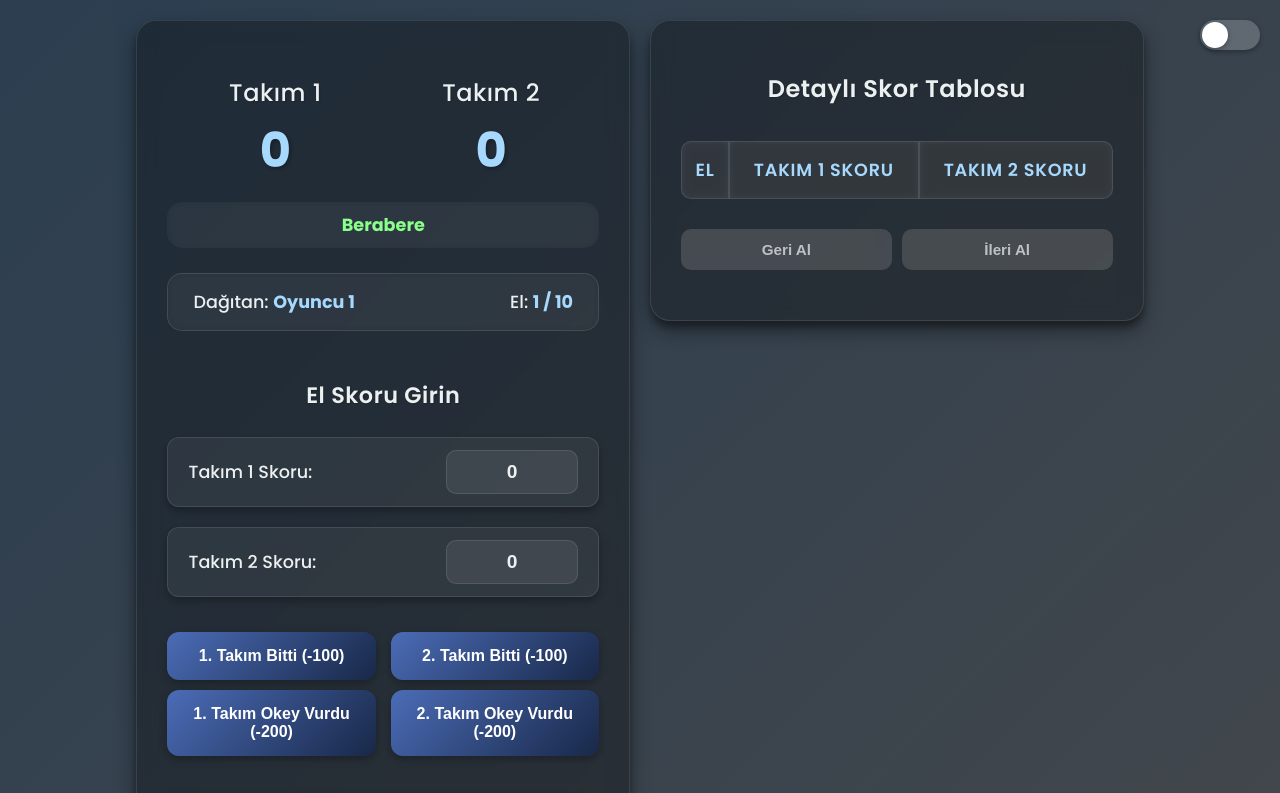
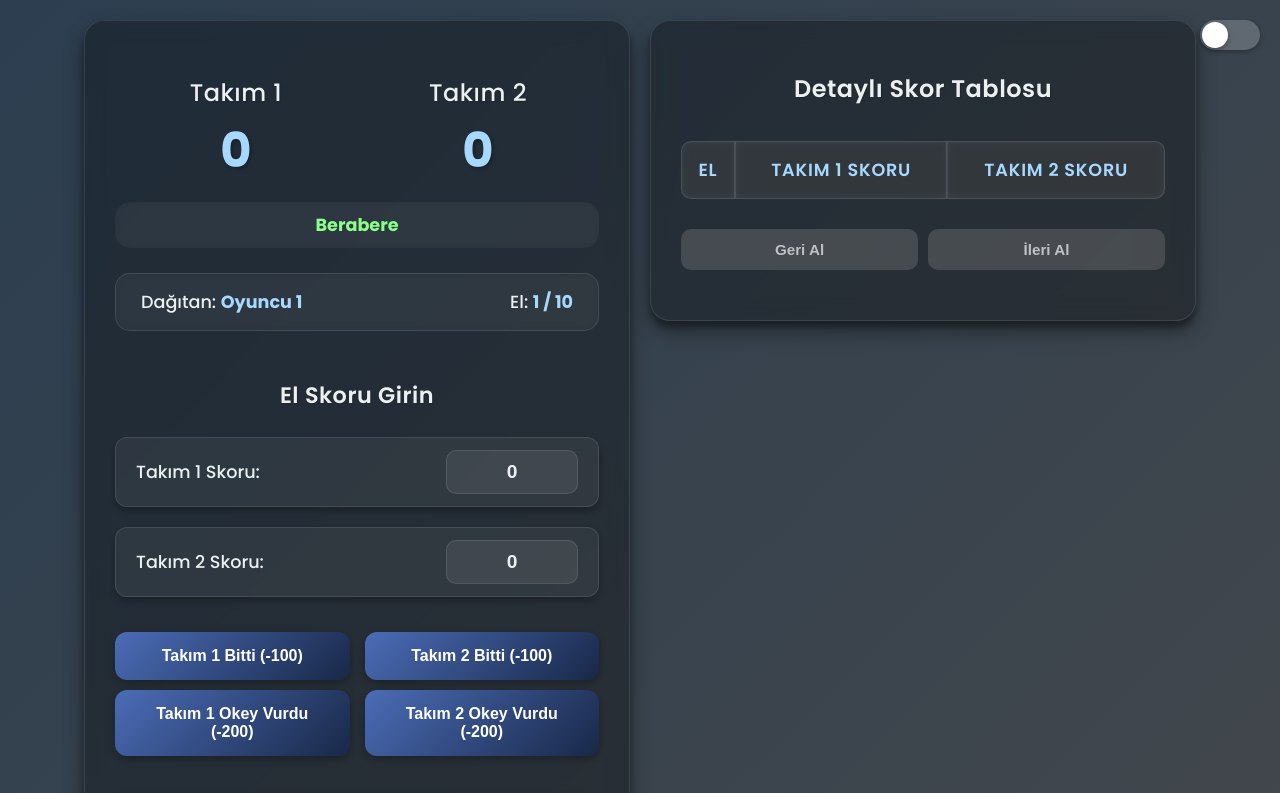
Before and after one commit to ffgebel/kut-yazboz, a plain HTML site: page index.html in a window 1280 px wide. Both pictures are taken after a click on the button "Oyunu Başlat". Shown: the top 793 px of the page. Drawn offline with Linux system fonts and the light colour scheme.

Commit message:
Update index.html

```diff
--- a/index.html
+++ b/index.html
@@ -70,20 +70,19 @@
             --transition-speed: 0.3s;
         }
 
-        html, body {
+        body {
+            font-family: 'Poppins', sans-serif;
             margin: 0;
             padding: 0;
-            /* Yüksekliği 100dvh yaparak tarayıcı çubuklarının hesaba katılmasını sağlıyoruz */
-            min-height: 100dvh;
-            font-family: 'Poppins', sans-serif;
+            display: flex;
+            justify-content: center;
+            align-items: center;
+            min-height: 100vh;
             background: var(--primary-bg);
             color: var(--text-primary);
             overflow-x: hidden;
             transition: background var(--transition-speed) ease-in-out, color var(--transition-speed) ease-in-out;
             font-size: 16px;
-            display: flex;
-            justify-content: center;
-            align-items: flex-start; /* İçeriğin yukarıdan başlamasını sağla */
         }
 
         .container {
@@ -94,7 +93,6 @@
             gap: 20px;
             padding: 20px;
             box-sizing: border-box;
-            flex-grow: 1; /* Konteynerin müsait alanı doldurmasını sağla */
         }
 
         .card {
@@ -873,11 +871,11 @@
                             <input type="number" id="team2RoundScoreInput" class="score-input" value="0">
                         </div>
                         <div class="quick-score-buttons">
-                            <div> <button onclick="applyQuickScore(-100, 'team1')">1. Takım Bitti (-100)</button>
-                                <button onclick="applyQuickScore(-200, 'team1')">1. Takım Okey Vurdu (-200)</button>
+                            <div> <button onclick="applyQuickScore(-100, 'team1')">Takım 1 Bitti (-100)</button>
+                                <button onclick="applyQuickScore(-200, 'team1')">Takım 1 Okey Vurdu (-200)</button>
                             </div>
-                            <div> <button onclick="applyQuickScore(-100, 'team2')">2. Takım Bitti (-100)</button>
-                                <button onclick="applyQuickScore(-200, 'team2')">2. Takım Okey Vurdu (-200)</button>
+                            <div> <button onclick="applyQuickScore(-100, 'team2')">Takım 2 Bitti (-100)</button>
+                                <button onclick="applyQuickScore(-200, 'team2')">Takım 2 Okey Vurdu (-200)</button>
                             </div>
                         </div>
                         <button class="btn" id="submitRoundScore">El Skorunu Kaydet</button>
```
